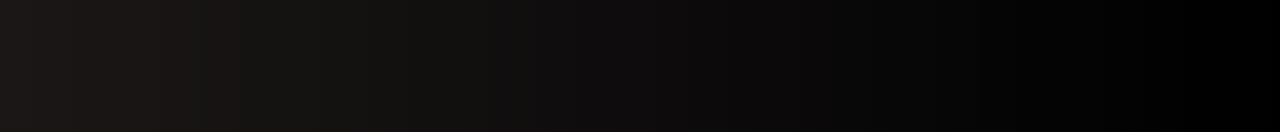
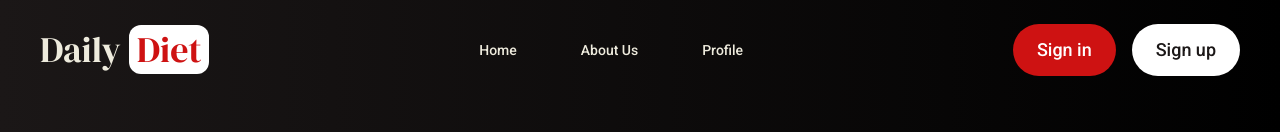
Before and after one commit to SantiagoMorais/daily-diet-frontend, a React (Vite) app: page / in a window 1280 px wide. Shown: the top 132 px of the page. Built offline with nearby package versions, Linux system fonts and the light colour scheme.

Commit message:
created: navbar component

```diff
--- a/package.json
+++ b/package.json
@@ -15,6 +15,7 @@
     "@fortawesome/free-regular-svg-icons": "^6.6.0",
     "@fortawesome/free-solid-svg-icons": "^6.6.0",
     "@fortawesome/react-fontawesome": "^0.2.2",
+    "@paralleldrive/cuid2": "^2.2.2",
     "@tanstack/react-query": "^5.59.16",
     "axios": "^1.7.7",
     "dotenv": "^16.4.5",
--- a/src/App.tsx
+++ b/src/App.tsx
@@ -1,9 +1,5 @@
 import { AppRoutes } from "./pages/appRoutes";
 
 export const App = () => {
-  return (
-    <div className="p-10 pt-6 flex justify-center h-screen">
-      <AppRoutes />
-    </div>
-  );
+  return <AppRoutes />;
 };
--- a/src/components/home/index.tsx
+++ b/src/components/home/index.tsx
@@ -1,11 +1,15 @@
 import { HeroImage } from "./heroImage";
 import { HeroContent } from "./heroContent";
+import { NavBar } from "@components/navBar";
 
 export const Home = () => {
   return (
-    <div className="flex h-full w-full flex-col gap-6 md:max-w-screen-xl md:flex-row md:items-center md:justify-center">
-      <HeroImage />
-      <HeroContent />
+    <div className="flex h-screen flex-col justify-center p-10 pt-6">
+      <NavBar />
+      <div className="flex h-full w-full flex-col gap-6 md:max-w-screen-xl md:flex-row md:items-center md:justify-center">
+        <HeroImage />
+        <HeroContent />
+      </div>
     </div>
   );
 };
--- /dev/null
+++ b/src/components/navBar/index.tsx
@@ -0,0 +1,33 @@
+import { afterHover, button } from "@styles/index";
+import { Link } from "react-router-dom";
+import { navbarLinks } from "utils/variables";
+
+export const NavBar = () => {
+  return (
+    <div className="flex flex-wrap items-center justify-between">
+      <Link to={"/"} className="group">
+        <h1 className="select-none text-nowrap font-title text-4xl duration-300 group-hover:scale-110">
+          Daily{" "}
+          <span className="rounded-xl bg-white px-2 text-primary">Diet</span>
+        </h1>
+      </Link>
+      <ul className="flex gap-4">
+        {navbarLinks &&
+          navbarLinks.map((link) => (
+            <Link
+              key={link.id}
+              to={link.link}
+              className="group relative overflow-x-hidden rounded-full px-6 py-2"
+            >
+              <li className="relative z-10">{link.name}</li>
+              <span className={afterHover()}></span>
+            </Link>
+          ))}
+      </ul>
+      <div className="flex gap-4">
+        <button className={button({ color: "secondary" })}>Sign in</button>
+        <button className={button({ color: "primary" })}>Sign up</button>
+      </div>
+    </div>
+  );
+};
--- a/src/styles/index.ts
+++ b/src/styles/index.ts
@@ -4,12 +4,17 @@ export const button = tv({
   base: "text-lg w-fit px-6 py-3 rounded-full duration-300 text-nowrap",
   variants: {
     color: {
-      primary: "text-bg bg-white hover:text-primary hover:scale-110 hover:opacity-80",
-      secondary: "text-white bg-primary hover:scale-110 hover:opacity-80"
+      primary:
+        "text-bg bg-white hover:text-primary hover:scale-110 hover:opacity-80",
+      secondary: "text-white bg-primary hover:scale-110 hover:opacity-80",
     },
   },
 });
 
 export const avatar = tv({
-    base: "size-14 rounded-full border-white border-2 -ml-3"
-})
+  base: "size-14 rounded-full border-white border-2 -ml-3",
+});
+
+export const afterHover = tv({
+  base: "absolute left-0 top-0 z-0 h-full w-full origin-right scale-x-0 bg-secondary transition-transform duration-500 group-hover:origin-left group-hover:scale-x-100",
+});
--- /dev/null
+++ b/src/utils/variables.ts
@@ -0,0 +1,14 @@
+import { createId } from "@paralleldrive/cuid2";
+
+interface INavbarLinks {
+  name: string;
+  link: string;
+  id: string;
+  logged?: boolean;
+}
+
+export const navbarLinks: INavbarLinks[] = [
+  { id: createId(), link: "/", name: "Home" },
+  { id: createId(), link: "/about-us", name: "About Us" },
+  { id: createId(), link: "/profile", name: "Profile", logged: true },
+];
```
Also changed, not shown: 1 other file (tests, documents, lock files or other folders).
